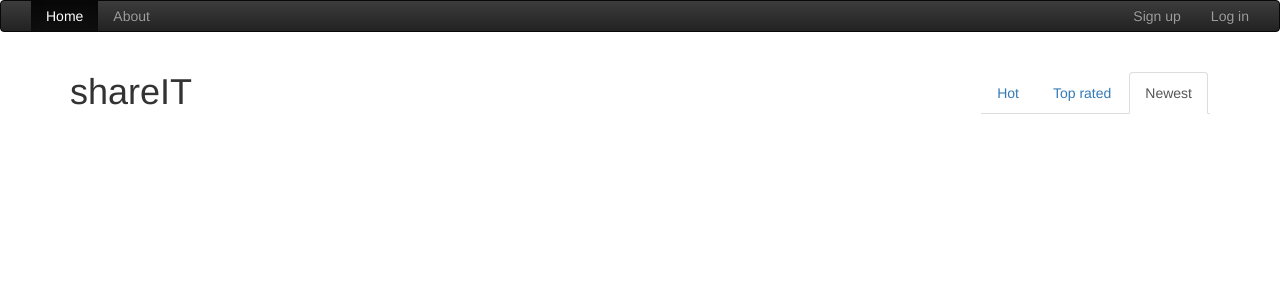
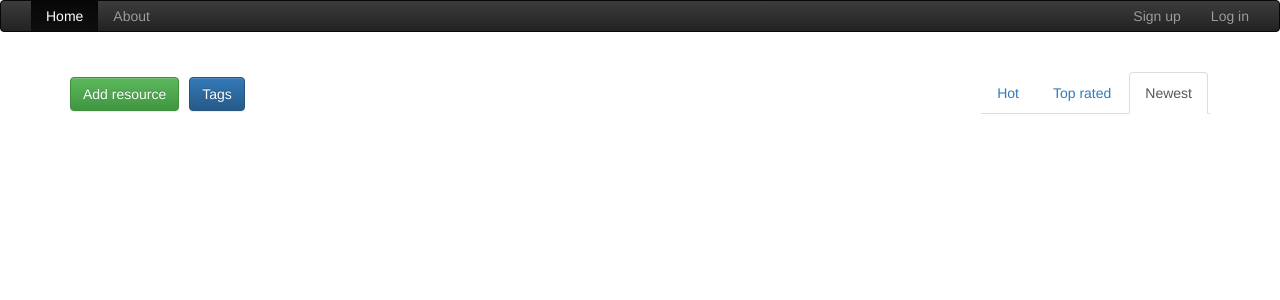
Before and after one commit to beczkowb/studypy, a Django app: page /resources/newest/ in a window 1280 px wide. Shown: the top 300 px of the page. Run offline with Django 3.2, Linux system fonts and the light colour scheme; data that the repository does not hold is empty; some libraries are stand-ins or nearby versions.

Commit message:
tags grid

```diff
--- a/studypy/resources/populate.py
+++ b/studypy/resources/populate.py
@@ -1,3 +1,5 @@
+import string
+
 from django.contrib.auth import get_user_model
 
 from . import models
@@ -11,6 +13,10 @@ tag6 = models.ResourceTag.objects.create(name='best practises')
 tag7 = models.ResourceTag.objects.create(name='websevelopment')
 tag8 = models.ResourceTag.objects.create(name='html')
 tag9 = models.ResourceTag.objects.create(name='css')
+tag9 = models.ResourceTag.objects.create(name='bootstrap')
+
+for c in string.ascii_letters:
+    models.ResourceTag.objects.create(name=c)
 
 user = get_user_model().objects.create_user(username='admin',
                                             password='admin',
--- a/studypy/resources/urls.py
+++ b/studypy/resources/urls.py
@@ -4,5 +4,6 @@ from . import views
 
 
 urlpatterns = [
-    url('newest/$', views.NewestResources.as_view(), name='newest')
+    url('newest/$', views.NewestResources.as_view(), name='newest'),
+    url('tags/$', views.Tags.as_view(), name='tags'),
 ]
--- a/studypy/resources/views.py
+++ b/studypy/resources/views.py
@@ -1,6 +1,7 @@
 from django.views.generic import ListView
+from django.conf import settings
 
-from .models import Resource
+from .models import Resource, ResourceTag
 
 
 class NewestResources(ListView):
@@ -8,4 +9,18 @@ class NewestResources(ListView):
     template_name = 'resources/newest_resources.html'
     context_object_name = 'resources'
     queryset = Resource.get_newest()
-    paginate_by = 2
+    paginate_by = 3
+
+
+class Tags(ListView):
+    model = ResourceTag
+    template_name = 'resources/tags.html'
+    context_object_name = 'tags'
+    paginate_by = settings.TAGS_PER_PAGE
+
+    def get_context_data(self, **kwargs):
+        context = super(Tags, self).get_context_data(**kwargs)
+        tags = list(context['tags'])
+        context['tags_grid'] = ResourceTag.get_tags_grid(tags,
+                                                         settings.TAGS_PER_ROW)
+        return context
--- a/studypy/studypy/settings.py
+++ b/studypy/studypy/settings.py
@@ -99,3 +99,6 @@ STATICFILES_DIRS = (
 )
 
 AUTH_USER_MODEL = 'users.User'
+
+TAGS_PER_ROW = 6  # max 12
+TAGS_PER_PAGE = 60
--- a/studypy/templates/resources/_resource_list_nav.html
+++ b/studypy/templates/resources/_resource_list_nav.html
@@ -11,6 +11,9 @@
                 <a href="">Newest</a>
             </li>
         </ul>
-        <h1 class="muted">shareIT</h1>
+        <h1 class="muted">
+            <button class="btn btn-success">Add resource</button>
+            <button class="btn btn-primary">Tags</button>
+        </h1>
     </div>
 </div>
```
Also changed, not shown: studypy/resources/models.py (+26 -1 lines), studypy/resources/tests.py (+18 -0 lines), studypy/templates/resources/_tags_grid.html (added, +12 -0 lines), studypy/templates/resources/tags.html (added, +8 -0 lines).
